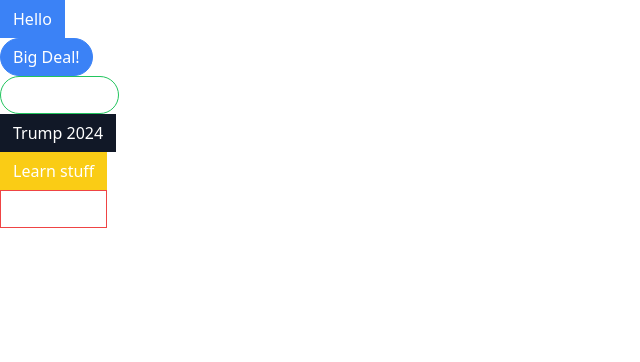
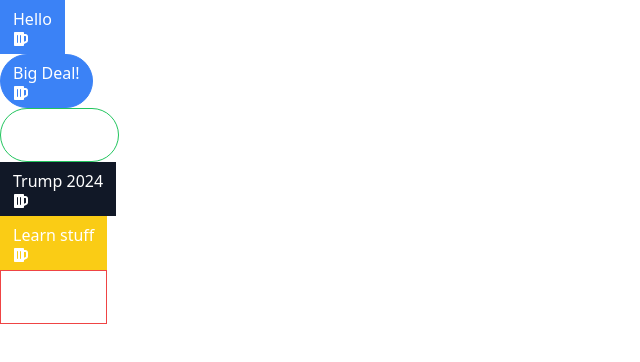
Before and after one commit to zdTang/stephen_react_Mike_learn, a React (Create React App) app in the folder learn_jsx/: page / in a window 1280 px wide. Shown: the top 362 px of the page, without its empty margins (0-640 px from the left). Built offline with nearby package versions, Linux system fonts and the light colour scheme.

Commit message:
c10-169 Using icons in React Projects

```diff
--- a/learn_jsx/package.json
+++ b/learn_jsx/package.json
@@ -11,6 +11,7 @@
     "prop-types": "^15.8.1",
     "react": "^18.3.1",
     "react-dom": "^18.3.1",
+    "react-icons": "^5.3.0",
     "react-scripts": "5.0.1",
     "web-vitals": "^2.1.4"
   },
--- a/learn_jsx/src/Button.js
+++ b/learn_jsx/src/Button.js
@@ -1,5 +1,6 @@
 import PropTypes from "prop-types";
 import className from "classnames";
+import { FaBeer } from "react-icons/fa";
 function Button({
   children,
   primary,
@@ -25,7 +26,12 @@
     "text-red-500": outline && danger,
   });
 
-  return <button className={classes}>{children}</button>;
+  return (
+    <button className={classes}>
+      {children}
+      <FaBeer />
+    </button>
+  );
 }
 
 Button.propTypes = {
```
Also changed, not shown: 1 other file (tests, documents, lock files or other folders).
